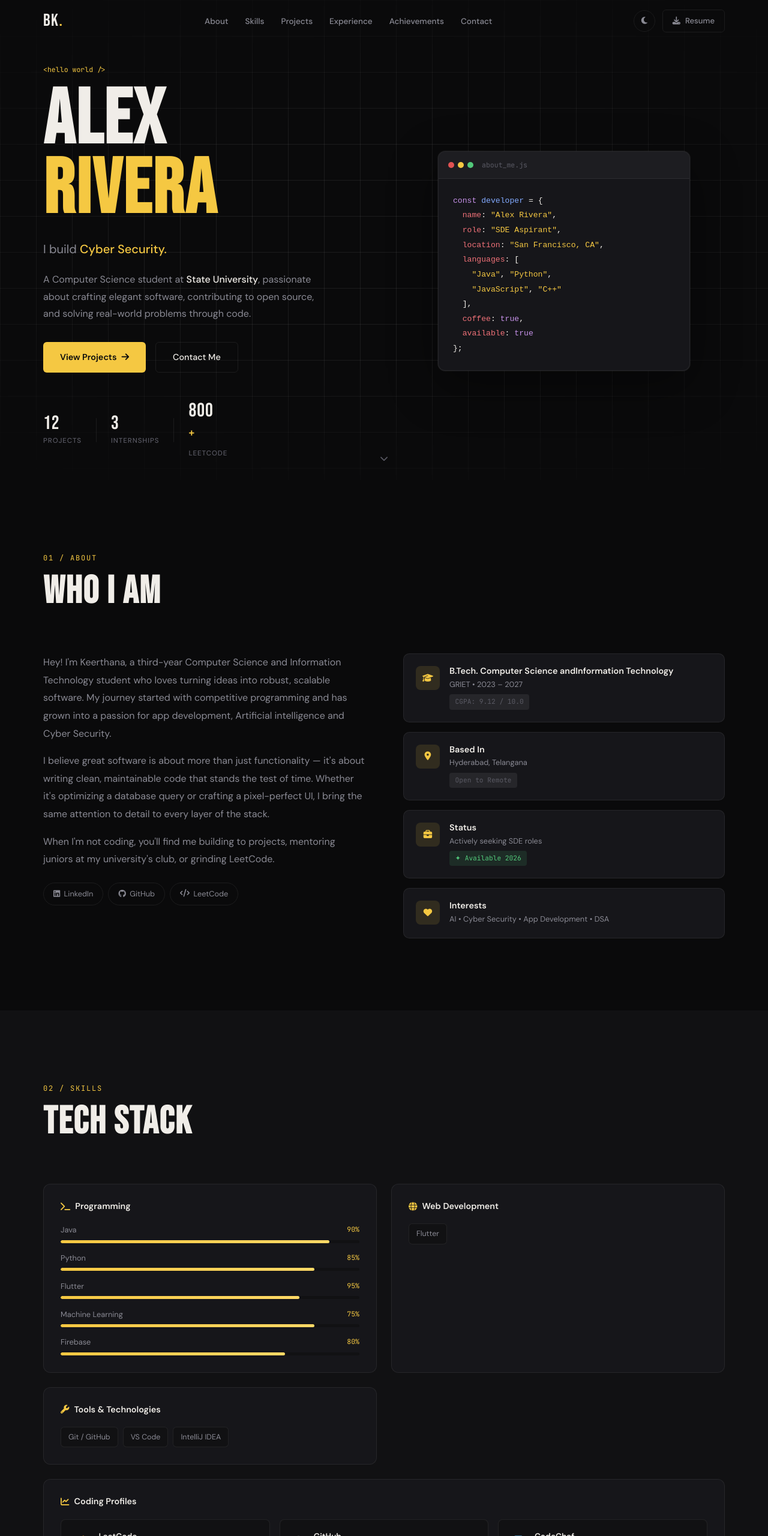
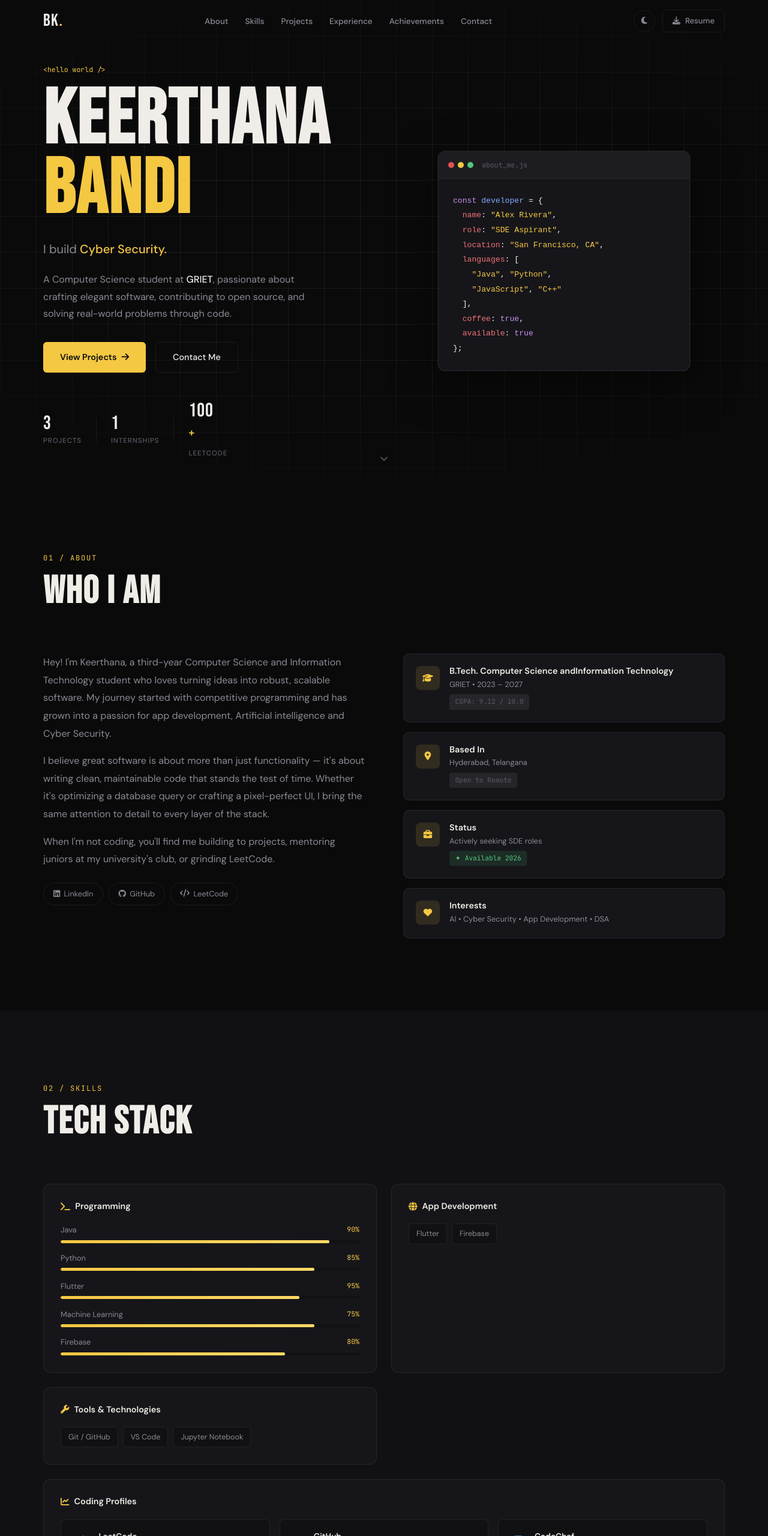
Before and after one commit to Keerthana080/Keerthana080.github.io, a plain HTML site: page index.html in a window 1280 px wide. Shown: the top 2560 px of the page at 60% size. Drawn offline with Linux system fonts and the light colour scheme.

Commit message:
Changes the title  to the page

```diff
--- a/index.html
+++ b/index.html
@@ -76,8 +76,8 @@
 
         <!-- ✏️ Replace with your name -->
         <h1 class="hero-name reveal">
-          <span class="line">Alex</span>
-          <span class="line accent-line">Rivera</span>
+          <span class="line">Keerthana</span>
+          <span class="line accent-line">Bandi</span>
         </h1>
 
         <div class="hero-tagline reveal">
@@ -89,7 +89,7 @@
 
         <!-- ✏️ Update your short intro -->
         <p class="hero-intro reveal">
-          A Computer Science student at <strong>State University</strong>, passionate about
+          A Computer Science student at <strong>GRIET</strong>, passionate about
           crafting elegant software, contributing to open source, and solving
           real-world problems through code.
         </p>
@@ -107,17 +107,17 @@
         <div class="hero-stats reveal">
           <!-- ✏️ Update stats -->
           <div class="stat">
-            <span class="stat-num" data-target="12">0</span>
+            <span class="stat-num" data-target="3">0</span>
             <span class="stat-label">Projects</span>
           </div>
           <div class="stat-divider"></div>
           <div class="stat">
-            <span class="stat-num" data-target="3">0</span>
+            <span class="stat-num" data-target="1">0</span>
             <span class="stat-label">Internships</span>
           </div>
           <div class="stat-divider"></div>
           <div class="stat">
-            <span class="stat-num" data-target="800">0</span><span class="stat-suffix">+</span>
+            <span class="stat-num" data-target="100">0</span><span class="stat-suffix">+</span>
             <span class="stat-label">LeetCode</span>
           </div>
         </div>
@@ -184,7 +184,7 @@
 
           <div class="about-links">
             <!-- ✏️ Update social links -->
-            <a href="https://linkedin.com/in/Keerthana Bandi" target="_blank" class="social-pill">
+            <a href="https://www.linkedin.com/in/keerthana-bandi-a3396b27b/" target="_blank" class="social-pill">
               <i class="fa-brands fa-linkedin"></i> LinkedIn
             </a>
             <a href="https://github.com/Keerthana080" target="_blank" class="social-pill">
@@ -290,14 +290,15 @@
           </div>
         </div>
 
-        <!-- Web Development -->
+        <!-- App Development -->
         <div class="skills-category reveal">
           <h3 class="category-title">
-            <i class="fa-solid fa-globe"></i> Web Development
+            <i class="fa-solid fa-globe"></i> App Development
           </h3>
           <div class="badge-grid">
             <!-- ✏️ Add/remove badges -->
             <span class="badge">Flutter</span>
+            <span class="badge">Firebase</span>
             <!-- <span class="badge">Node.js</span>
             <span class="badge">Express</span>
             <span class="badge">HTML5</span>
@@ -326,7 +327,7 @@
             <span class="badge">Redis</span>
             <span class="badge">Postman</span> -->
             <span class="badge">VS Code</span>
-            <span class="badge">IntelliJ IDEA</span>
+            <span class="badge">Jupyter Notebook</span>
           </div>
         </div>
 
@@ -389,7 +390,7 @@
               investors while also enabling startups to showcase and sell their products in a unified ecosystem.
             </p>
             <div class="project-tags">
-              <span>Flutter,Firebase</span><span>Node.js</span><span>Socket.io</span><span>MongoDB</span>
+              <span>Flutter</span><span>Firebase</span><span>Dart</span>
             </div>
             <div class="project-links">
               <!-- ✏️ Update href links -->
@@ -413,7 +414,7 @@
               FinCoach is a personalized  AI financial advisory app designed to help users manage their finances, improve savings, and make smarter financial decisions.
             </p>
             <div class="project-tags">
-              <span>Flutter,Hive,ML algorithms</span><span>Express</span><span>PostgreSQL</span><span>Stripe</span>
+              <span>Flutter</span><span>Hive</span><span>ML algorithms</span>
             </div>
             <div class="project-links">
               <a href="https://github.com/Keerthana080/FinCoach" target="_blank" class="proj-link">
@@ -568,7 +569,7 @@
             <div class="timeline-header">
               <div>
                 <h3>Full Stack Developer Intern</h3>
-                <!-- ✏️ Update company name -->
+                ✏️ Update company name
                 <p class="company"><i class="fa-solid fa-building"></i> StartupXYZ · Remote</p>
               </div>
               <span class="timeline-date">Dec 2023 – Feb 2024</span>
@@ -590,7 +591,7 @@
             <div class="timeline-header">
               <div>
                 <h3>Open Source Contributor</h3>
-                <!-- ✏️ Update -->
+                ✏️ Update
                 <p class="company"><i class="fa-brands fa-github"></i> Various OSS Projects</p>
               </div>
               <span class="timeline-date">Jan 2023 – Present</span>
@@ -868,7 +869,7 @@
       <div class="footer-top">
         <!-- ✏️ Update logo and tagline -->
         <div class="footer-brand">
-          <span class="nav-logo">AR<span class="dot">.</span></span>
+          <span class="nav-logo">BK<span class="dot">.</span></span>
           <p>Crafting software that matters.</p>
         </div>
 
```
